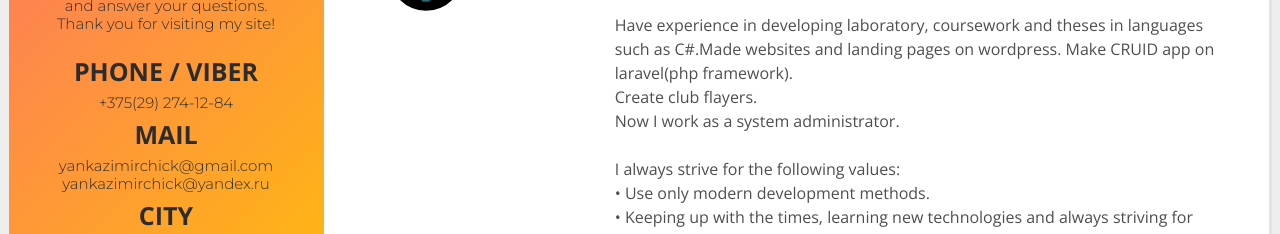
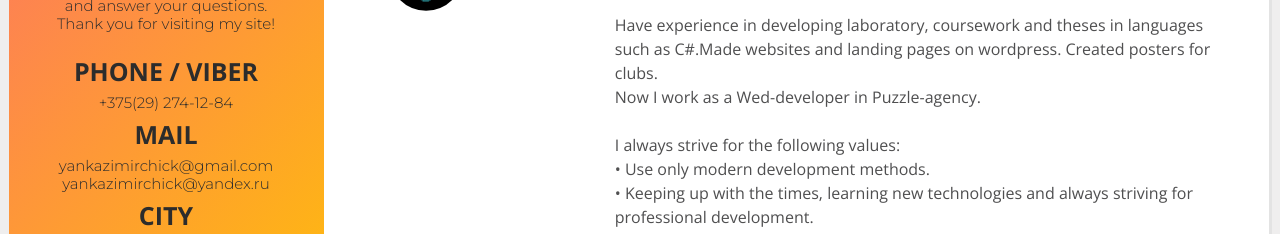
Before and after one commit to yankazimirchick/resume, a website: page index.html in a window 1280 px wide. Shown: the part 354-588 px from the top of the page. Drawn offline with nearby package versions, Linux system fonts and the light colour scheme.

Commit message:
upd index.php

```diff
--- a/index.html
+++ b/index.html
@@ -137,10 +137,8 @@
                 <div class="section__work__about">
                     <p> Have experience in developing laboratory, coursework and theses in languages such as C#.Made
                         websites and landing pages on wordpress.
-
-                        Make CRUID app on laravel(php framework).<br>
-                        Create club flayers.<br>
-                        Now I work as a system administrator.<br><br>
+                        Created posters for clubs.<br>
+                        Now I work as a Wed-developer in Puzzle-agency.<br><br>
                         I always strive for the following values:
                         <ul>
                             <li>• Use only modern development methods.</li>
```
